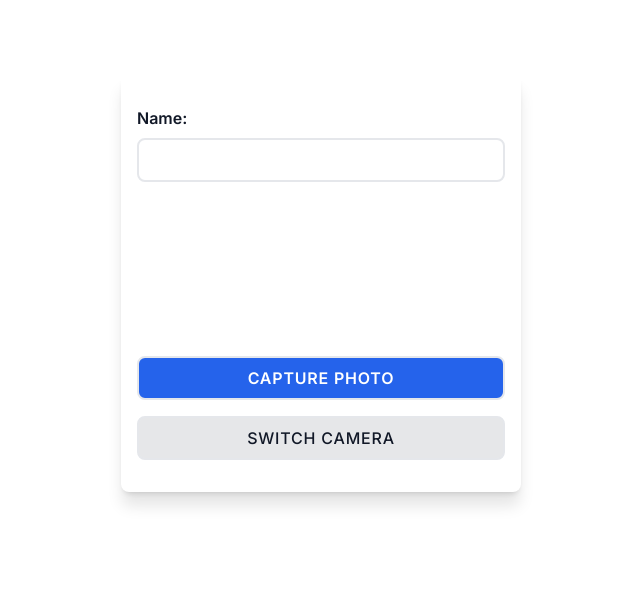
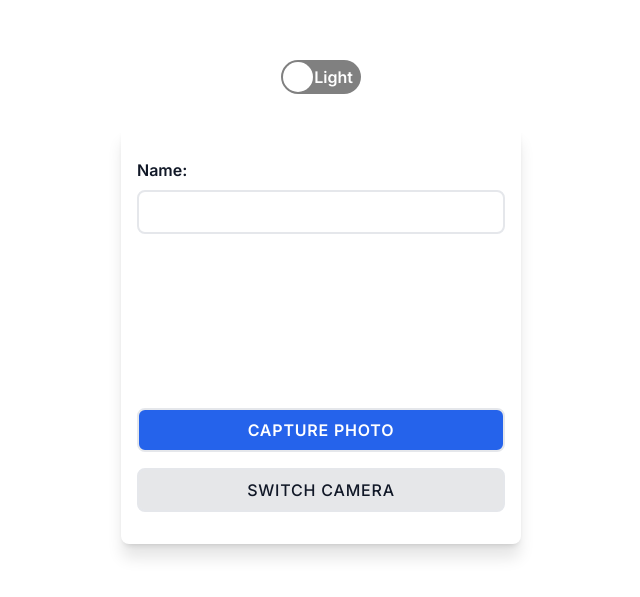
Before and after one commit to Dylan-Burns/fullstack-app, a Next.js app: page / in a window 1280 px wide. Shown: the part 117-714 px from the top of the page, without its empty margins (319-959 px from the left). Built offline with nearby package versions, Linux system fonts and the light colour scheme; no server answers.

Commit message:
Added Dark mode toggle switch

```diff
--- a/app/globals.css
+++ b/app/globals.css
@@ -8,6 +8,19 @@
   --accent-color-rgb: 37, 99, 235; /* Blue for accents */
   --form-background-rgb: 255, 255, 255; /* White form background */
   --border-radius: 0.5rem; /* Rounded corners for elements */
+  /* Define dark mode variables */
+  --dark-foreground-rgb: 255, 255, 255; /* White text for dark mode */
+  --dark-background-rgb: 17, 24, 39; /* Dark background for dark mode */
+  --dark-accent-color-rgb: 59, 130, 246; /* Lighter blue for accents in dark mode */
+  --dark-form-background-rgb: 31, 41, 55; /* Darker form background in dark mode */
+}
+
+/* Apply dark mode variables */
+.dark {
+  --foreground-rgb: var(--dark-foreground-rgb);
+  --background-rgb: var(--dark-background-rgb);
+  --accent-color-rgb: var(--dark-accent-color-rgb);
+  --form-background-rgb: var(--dark-form-background-rgb);
 }
 
 @media (prefers-color-scheme: dark) {
@@ -105,3 +118,86 @@ label {
 .toggle-camera-btn:hover {
   background-color: rgba(var(--foreground-rgb), 0.2); /* Darker on hover */
 }
+/* Toggle Switch Styles */
+.switch-container {
+  display: inline-block;
+  position: relative;
+  margin: 1rem;
+  font-size: 14px; /* Adjust as needed */
+}
+
+.switch-input {
+  height: 0;
+  width: 0;
+  visibility: hidden;
+}
+
+.switch-label {
+  cursor: pointer;
+  width: 80px; /* Adjusted width to fit 'Dark'/'Light' text */
+  height: 34px; /* Adjust height for aesthetic */
+  background: grey;
+  display: block;
+  border-radius: 50px;
+  position: relative;
+  transition: background-color 0.3s ease-in-out;
+  display: flex;
+  justify-content: space-between; /* Arrange 'Dark'/'Light' at the ends */
+  align-items: center; /* Vertically center 'Dark'/'Light' text */
+  padding: 0 10px;
+}
+
+/* Circle inside the switch */
+.switch-label:before {
+  content: '';
+  position: absolute;
+  top: 2px;
+  left: 2px;
+  width: 30px; /* Circle size */
+  height: 30px;
+  background: #fff;
+  border-radius: 50%;
+  transition: 0.3s ease-in-out;
+}
+
+/* Light label */
+.switch-label .light-label {
+  position: absolute;
+  right: 8px;
+  color: white;
+  opacity: 1;
+  transition: opacity 0.3s ease-in-out;
+
+}
+
+/* Dark label - hidden initially */
+.switch-label .dark-label {
+  position: absolute;
+  left: 8px;
+  color: white;
+  opacity: 0;
+  transition: opacity 0.3s ease-in-out;
+}
+
+/* Switch to 'Dark' mode */
+.switch-input:checked + .switch-label {
+  background: #bada55;
+}
+
+.switch-input:checked + .switch-label:before {
+  left: calc(100% - 2px - 30px); /* Move to the right */
+  transition: 0.3s ease-in-out;
+}
+
+/* Show the 'Dark' label when the switch is checked */
+.switch-input:checked + .switch-label .light-label {
+  opacity: 0;
+}
+
+.switch-input:checked + .switch-label .dark-label {
+  opacity: 1;
+}
+
+.switch-label:active:before {
+  width: 35px; /* Makes the circle a bit wider on click */
+}
--- a/app/page.tsx
+++ b/app/page.tsx
@@ -1,6 +1,6 @@
 'use client'
 
-import React, { useState, useRef, useCallback } from 'react';
+import React, { useState, useRef, useCallback, useEffect } from 'react';
 import Webcam from 'react-webcam';
 
 const Page = () => {
@@ -8,8 +8,18 @@ const Page = () => {
     const [name, setName] = useState('');
     const [imageSrc, setImageSrc] = useState('');
     const [fileSize, setFileSize] = useState<number | null>(null);
-    // State to toggle between front and back camera
     const [facingMode, setFacingMode] = useState<"user" | "environment">("user");
+    const [darkMode, setDarkMode] = useState(false);
+
+    useEffect(() => {
+        const className = 'dark';
+        const element = window.document.documentElement;
+        if (darkMode) {
+            element.classList.add(className);
+        } else {
+            element.classList.remove(className);
+        }
+    }, [darkMode]);
 
     const handleNameChange = useCallback((event: React.ChangeEvent<HTMLInputElement>) => {
         setName(event.target.value);
@@ -34,37 +44,22 @@ const Page = () => {
 
     const handleSubmit = async (event: React.FormEvent<HTMLFormElement>) => {
         event.preventDefault();
-
-        // Ensure name and fileSize are provided
         if (!name || fileSize === null) {
             console.error('Name and file size are required');
             return;
         }
-
-        const payload = {
-            name,
-            fileSize,
-        };
-
-
-        console.log(payload.name)
-        console.log(payload.fileSize)
-        // Fetch call to the server
+        const payload = { name, fileSize };
         try {
             const postResponse = await fetch('/api/users', {
                 method: 'POST',
-                headers: {
-                    'Content-Type': 'application/json',
-                },
+                headers: { 'Content-Type': 'application/json' },
                 body: JSON.stringify(payload),
             });
-
             const data = await postResponse.json();
             if (!postResponse.ok) {
                 console.error('Error:', data);
             } else {
                 console.log('Success:', data);
-                // Clear the form here if necessary
             }
         } catch (error) {
             console.error('Network error:', error);
@@ -73,6 +68,20 @@ const Page = () => {
 
     return (
         <div id="container">
+            {/* Toggle switch for dark mode */}
+            <div className="switch-container">
+                <input
+                    type="checkbox"
+                    id="switch"
+                    className="switch-input"
+                    checked={darkMode}
+                    onChange={() => setDarkMode(!darkMode)}
+                />
+                <label htmlFor="switch" className="switch-label">
+                    <span className="light-label">Light</span>
+                    <span className="dark-label">Dark</span>
+                </label>
+            </div>
             <div className="form-container">
                 <form onSubmit={handleSubmit} className="flex flex-col">
                     <label htmlFor="name">Name:</label>
--- a/tailwind.config.ts
+++ b/tailwind.config.ts
@@ -1,6 +1,7 @@
 import type { Config } from "tailwindcss";
 
 const config: Config = {
+  darkMode: 'class', // Use 'class' strategy for dark mode
   content: [
     "./pages/**/*.{js,ts,jsx,tsx,mdx}",
     "./components/**/*.{js,ts,jsx,tsx,mdx}",
@@ -10,11 +11,12 @@ const config: Config = {
     extend: {
       backgroundImage: {
         "gradient-radial": "radial-gradient(var(--tw-gradient-stops))",
-        "gradient-conic":
-          "conic-gradient(from 180deg at 50% 50%, var(--tw-gradient-stops))",
+        "gradient-conic": "conic-gradient(from 180deg at 50% 50%, var(--tw-gradient-stops))",
       },
+      // Additional customizations if needed
     },
   },
   plugins: [],
 };
+
 export default config;
```
